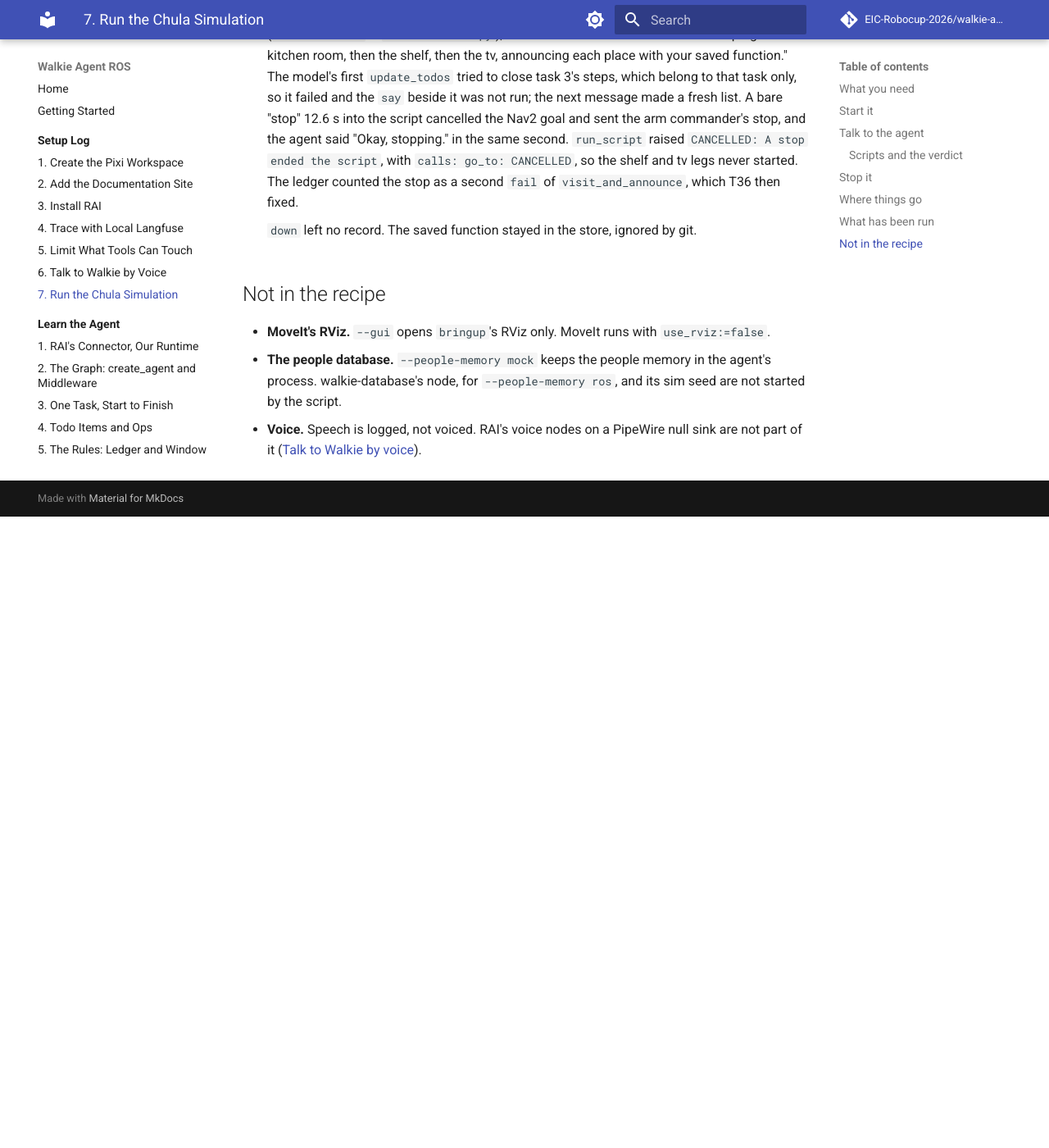
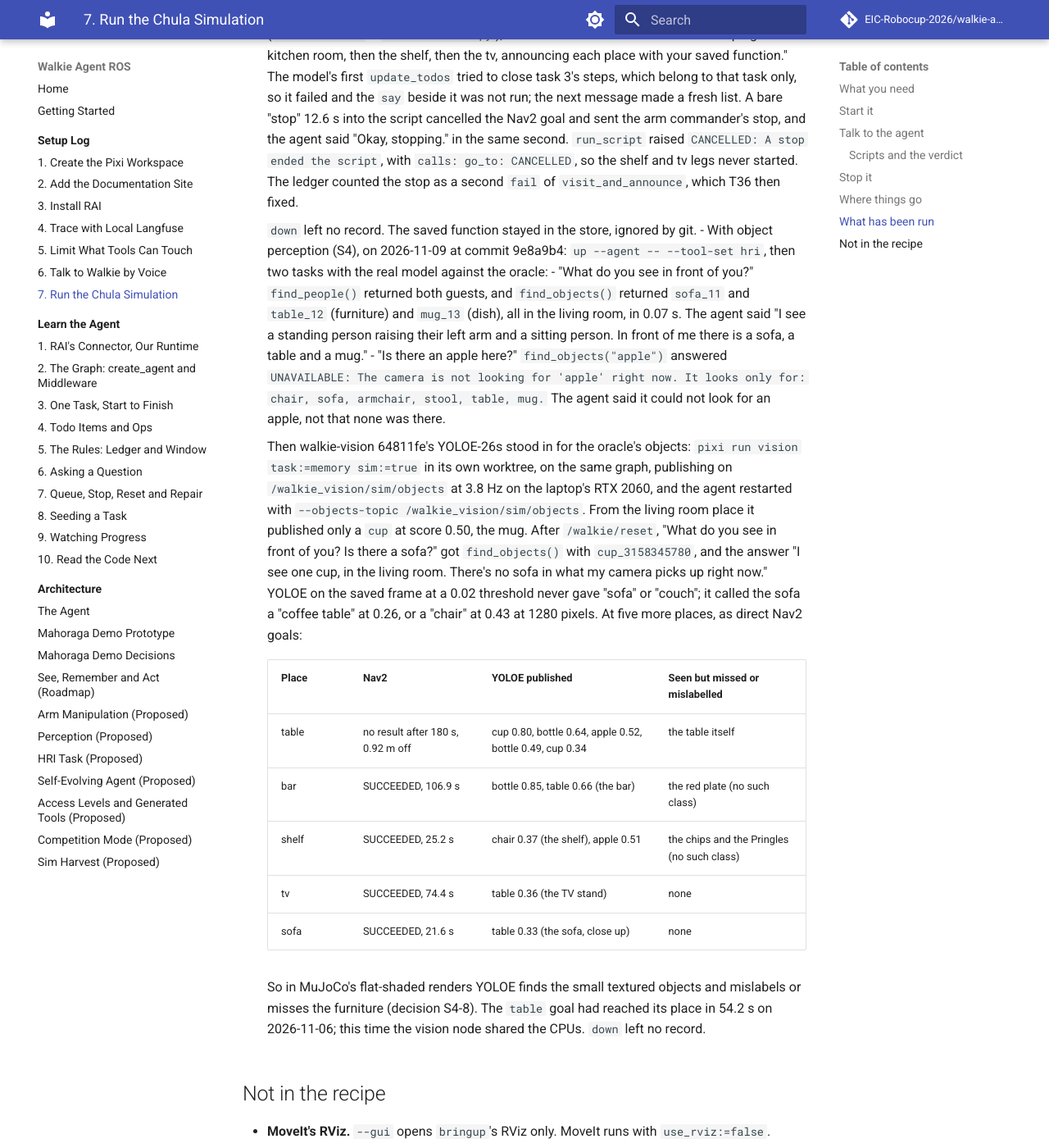
Before and after one commit to EIC-Robocup-2026/walkie-agent-ros, an MkDocs documentation site: the page built from docs/setup/08-chula-simulation.md, in a window 1280 px wide and 1400 px high, scrolled down 10371 px. Shown: the whole window at 82% size. Built offline with MkDocs 1.6.1 and Material for MkDocs 9.7.7, drawn with Linux system fonts in a browser that asks for light colours; comment, search, counter and statistics services are not loaded; before the commit the page ends 11001 px from its top, so only the background shows below that.

Commit message:
docs: record the S4 sim run and the YOLOE trial on MuJoCo's images
Against the oracle at the living room place, find_objects listed the
sofa, table and mug, and a query for an apple got the not-looked-for
UNAVAILABLE, which the model passed on (S4-7). walkie-vision's YOLOE-26s
on MuJoCo's images found cups, bottles and apples but mislabelled or
missed the furniture, so the oracle stays the simulation's object
source (S4-8). The gate rerun after S4 passed with unchanged episodes.

```diff
--- a/docs/architecture/mahoraga-demo-decisions.md
+++ b/docs/architecture/mahoraga-demo-decisions.md
@@ -485,8 +485,10 @@ a row here records one once it is built.
 | S4-2 | An object's category comes from a table in `perception/objects.py`, which imports no ROS: fruit, dish, snack, drink, furniture and bag, with a plural for each. A label not in the table is `other`, which a query matches only by the label itself. A query matches the label, the category or its plural, ignoring case and surrounding spaces, as `FakeRobot`'s matcher does. A test keeps the table equal to `FakeRobot`'s categories. | The model gets the same words from the gym and the robot, so "is there any fruit?" works in both. | A category from the detector's prompt groups would follow walkie-vision's task files, which the agent does not read. Consequence: a detector class outside the table, such as "coffee table", is `other` and found only by its full name. A description such as "red mug" matches nothing (S4-4). | Delegated, built |
 | S4-3 | An object's place is the configured place within `PLACE_TOLERANCE_M` (1.0 m, `FakeRobot`'s `NEAR_PLACE_M`) of the robot, or `unknown`. The pose is read once per call, and only when an object matches. A failed pose read gives `unknown` and a warning in the log, and a stop during it ends the call. Size, weight and thickness are None. | Without depth the object's own position is not known, so the place is where Walkie stands, which is what the roadmap planned. Skipping the read when nothing matches keeps an empty answer fast. | The nearest place at any distance, as a person's room is, would name a place from a corridor. `LocalizeObjects` centroids replace this once `db-memory` runs. Consequence: an object seen across the room carries the robot's place, and `object_info` stays out of HRI (S4-5) since nothing measures a live object. | Delegated, built |
 | S4-4 | A query that no class of the array could match raises UNAVAILABLE: "The camera is not looking for 'apple' right now. It looks only for: chair, sofa, ...". The check uses the array's `classes`, through the S4-2 matcher. An array with no classes is trusted for any query. | walkie-vision runs one task's classes: `hri` finds only seats, and `memory` lacks armchair and stool. An empty list would say that no apple is in view, which the camera never looked for. | Returning `[]` would keep the verb's shape simple. Consequence: a description that is no label, category or plural ("red mug", "something to sit on") raises UNAVAILABLE even when a mug is in view; the prompt rule tells the model to say it cannot look for that, not that it is absent. | Delegated, built |
-| S4-5 | HRI gains `find_objects`, after `find_people`, so S5 can see seats. `object_info` stays out of HRI. With `--vision`, the prompt's `find_objects` rule says the camera sees only what is in front, finds only the kinds it looks for, and that an id holds while the object stays in view; its line that `object_info` measures are null appears only in sets that have `object_info`. Without `--vision`, every set says `find_objects` reports UNAVAILABLE. | The prompt must never name a tool the set lacks. HRI needs seats before S5 can offer one. | Leaving HRI without objects until S5 would keep its tool text as the S3 runs measured it. Consequence: the HRI tool list changed, so the gate's digest changed and the gate reran. GPSR and DEFAULT are unchanged. | Delegated, built |
+| S4-5 | HRI gains `find_objects`, after `find_people`, so S5 can see seats. `object_info` stays out of HRI. With `--vision`, the prompt's `find_objects` rule says the camera sees only what is in front, finds only the kinds it looks for, and that an id holds while the object stays in view; its line that `object_info` measures are null appears only in sets that have `object_info`. Without `--vision`, every set says `find_objects` reports UNAVAILABLE. | The prompt must never name a tool the set lacks. HRI needs seats before S5 can offer one. | Leaving HRI without objects until S5 would keep its tool text as the S3 runs measured it. Consequence: the HRI tool list changed, so the gate's digest changed. The rerun on b6279cbf5042e1d7 passed, with episode logs identical to those of 330bc2baa3767ede but for the commit. GPSR and DEFAULT are unchanged. | Delegated, built |
 | S4-6 | `RosVision` makes a second subscription, to `/walkie_vision/objects` by default, with the people QoS (BEST_EFFORT, VOLATILE, depth 5), its own newest array and the same age, wait and clock-jump rules. `--objects-topic` names another topic and needs `--vision`, and it is checked against the forbidden names as the people topic is. A failed second subscription destroys the first, and `close()` destroys both. | walkie-vision started with `sim:=true` publishes on `/walkie_vision/sim/objects`, so a detector on MuJoCo's images can stand in for the oracle without a remap. | A ROS remap would need no new flag, but `main.py`'s parser refuses `--ros-args`. Consequence: one source at a time; the oracle's objects and a detector's cannot be merged. | Delegated, built |
+| S4-7 | The S4 sim check runs at the living room place against the oracle's scene, not the roadmap's `go_to('table')` with `apple_1`, `mug_1` and `pringles_can_1`. With `--tool-set hri`, "What do you see in front of you?" got `find_objects()` returning `sofa_11`, `table_12` and `mug_13`, and "Is there an apple here?" got the not-looked-for UNAVAILABLE, which the model passed on as "I cannot look for an apple" ([What has been run](../setup/08-chula-simulation.md#what-has-been-run)). | The oracle scene covers the living room only, and its ids are track ids (S4-1). The check proves the path from an array on DDS to the model's answer, which is what S4 built. | Adding the kitchen table's objects to the oracle scene would match the roadmap's test. Consequence: no oracle object is placed in the kitchen room, so the oracle path is checked from one place. | Delegated, built |
+| S4-8 | The oracle stays the simulation's object source. walkie-vision's YOLOE on MuJoCo's images, read through `--objects-topic /walkie_vision/sim/objects`, is a trial only, and walkie-vision's thresholds and classes are left as they are. | In the trial YOLOE-26s found the small textured objects (cups, bottles, apples at 0.34 to 0.85) and mislabelled or missed the flat-shaded furniture: the sofa came out as "table" at 0.33 or not at all, the shelf as "chair", the TV stand as "table", and the kitchen table was missed. On the sofa's frame, "sofa" and "couch" scored under 0.02, so a lower `objects_min_score` would not help. | A larger YOLOE model, or textured furniture in walkie-ros's world, might find the furniture. Neither was tried. Consequence: S5's seat finding has to use the oracle in the sim. A class the detector has but misses is reported absent: the agent said "There's no sofa in what my camera picks up right now", and S4-4 cannot catch that. walkie-vision's track ids are ten-digit numbers, so its ids read like `cup_3158345780`. What YOLOE does on MuJoCo's renders says little about the robot's camera. | Delegated |
 | S6-1 | S6 is built in two parts. The core comes first: `arm/poses.py`, `arm/state.py`, the two TOMLs and the snapshot script, unchanged from the experiment at 61d30e8 but for comments, then `CommanderClient` and `FakeCommander`. The `Arms` verbs, the atomics, `--arms`, the drive's travel-safe check and the `FORBIDDEN_NAMES` additions come second. | The core changes no capability, atomic, `main.py` or `ros/base.py`, so it was built beside S3, which changed all of those. | One step would have had two builders editing the same files at once. Consequence: until the second part, nothing in the agent calls the commander, and its client is tested only against `FakeCommander`. | Delegated, built |
 | S6-2 | The client is `ros/commander.py`, beside `RosBase` and `RosVision`, with its four clients in one callback group of their own. What it returns, `GripperResult`, `Recovery`, `DriveCheck` and `ClientSnapshot`, is in `arm/results.py`. `test_ros_free` imports every module in `arm/` and requires that none load ROS. Config paths are relative to the working directory, as `--locations` is, and a test regenerates `robot_model.toml` from the walkie-ros clone at 6b26daa and compares it byte for byte. | This tree keeps every rclpy client under `ros/`. Records free of ROS let `FakeRobot`, the atomics and their tests use the commander's results. A callback group of its own keeps the node's other callbacks from holding up the commander's answers. | The experiment's `arm/commander.py` would put rclpy into a package the fake path imports. Consequence: the agent must start from the repository root to find the arm TOMLs. | Delegated, built |
 | S6-3 | `StepError` keeps its code and message. What the experiment's details dictionary held goes into the message: the group, the commander's status, the goal that keeps a call out, why the arms are unverified, and the answer to the call's own cancel, which ends the message as one of the public `CANCEL_OUTCOMES` or `PENDING_OUTCOMES` phrases. Planning and execution failures are SKILL_FAILED and a malformed answer is INTERNAL. A group the agent may not use, the lift's included, or a non-finite value is a ValueError. | Widening `StepError` would change `errors.py`, which the gate digests, and every tool result. | A details field would let `RosArms` read the cancel outcome as data. Consequence: the second part reads it from the message's ending, or moves it into a record. | Delegated, built |
--- a/docs/architecture/see-remember-act.md
+++ b/docs/architecture/see-remember-act.md
@@ -299,9 +299,17 @@ decision, and it can run beside the vision chain.
   in view. The category table lives in `perception/objects.py`, which imports
   no ROS. A query no class of the array could match answers `UNAVAILABLE`
   with the classes, so "apple" against a seats-only detector is not reported
-  absent. HRI gains `find_objects` but not `object_info`, so the gate reran.
+  absent. HRI gains `find_objects` but not `object_info`, so the gate reran;
+  it passed with episode logs identical to the previous code's but for the
+  commit.
   `--objects-topic` lets a detector on the simulation's images, on
   walkie-vision's `/walkie_vision/sim/objects`, stand in for the oracle.
+- **Sim run** as S4-7 and S4-8: at the living room place, "what do you see?"
+  listed the oracle's sofa, table and mug, and "is there an apple here?" got
+  the answer that the camera cannot look for one. walkie-vision's YOLOE on
+  MuJoCo's images found cups, bottles and apples but mislabelled or missed the
+  furniture, so the oracle stays the simulation's object source and S5 uses
+  it.
 
 ### S5: Find a free seat and offer it
 
--- a/docs/setup/08-chula-simulation.md
+++ b/docs/setup/08-chula-simulation.md
@@ -468,6 +468,43 @@ kitchen table, succeeded from the living room and from the shelf.
       `visit_and_announce`, which T36 then fixed.
 
     `down` left no record. The saved function stayed in the store, ignored by git.
+- With object perception (S4), on 2026-11-09 at commit 9e8a9b4: `up --agent --
+  --tool-set hri`, then two tasks with the real model against the oracle:
+    - "What do you see in front of you?" `find_people()` returned both guests,
+      and `find_objects()` returned `sofa_11` and `table_12` (furniture) and
+      `mug_13` (dish), all in the living room, in 0.07 s. The agent said "I see
+      a standing person raising their left arm and a sitting person. In front
+      of me there is a sofa, a table and a mug."
+    - "Is there an apple here?" `find_objects("apple")` answered `UNAVAILABLE:
+      The camera is not looking for 'apple' right now. It looks only for: chair,
+      sofa, armchair, stool, table, mug.` The agent said it could not look for
+      an apple, not that none was there.
+
+    Then walkie-vision 64811fe's YOLOE-26s stood in for the oracle's objects:
+    `pixi run vision task:=memory sim:=true` in its own worktree, on the same
+    graph, publishing on `/walkie_vision/sim/objects` at 3.8 Hz on the laptop's
+    RTX 2060, and the agent restarted with `--objects-topic
+    /walkie_vision/sim/objects`. From the living room place it published only a
+    `cup` at score 0.50, the mug. After `/walkie/reset`, "What do you see in
+    front of you? Is there a sofa?" got `find_objects()` with
+    `cup_3158345780`, and the answer "I see one cup, in the living room. There's
+    no sofa in what my camera picks up right now." YOLOE on the saved frame at
+    a 0.02 threshold never gave "sofa" or "couch"; it called the sofa a "coffee
+    table" at 0.26, or a "chair" at 0.43 at 1280 pixels. At five more places,
+    as direct Nav2 goals:
+
+    | Place | Nav2 | YOLOE published | Seen but missed or mislabelled |
+    | --- | --- | --- | --- |
+    | table | no result after 180 s, 0.92 m off | cup 0.80, bottle 0.64, apple 0.52, bottle 0.49, cup 0.34 | the table itself |
+    | bar | SUCCEEDED, 106.9 s | bottle 0.85, table 0.66 (the bar) | the red plate (no such class) |
+    | shelf | SUCCEEDED, 25.2 s | chair 0.37 (the shelf), apple 0.51 | the chips and the Pringles (no such class) |
+    | tv | SUCCEEDED, 74.4 s | table 0.36 (the TV stand) | none |
+    | sofa | SUCCEEDED, 21.6 s | table 0.33 (the sofa, close up) | none |
+
+    So in MuJoCo's flat-shaded renders YOLOE finds the small textured objects
+    and mislabels or misses the furniture (decision S4-8). The `table` goal had
+    reached its place in 54.2 s on 2026-11-06; this time the vision node shared
+    the CPUs. `down` left no record.
 
 ## Not in the recipe
 
```
Also changed, not shown: docs/architecture/perception.md (+3 -0 lines).
